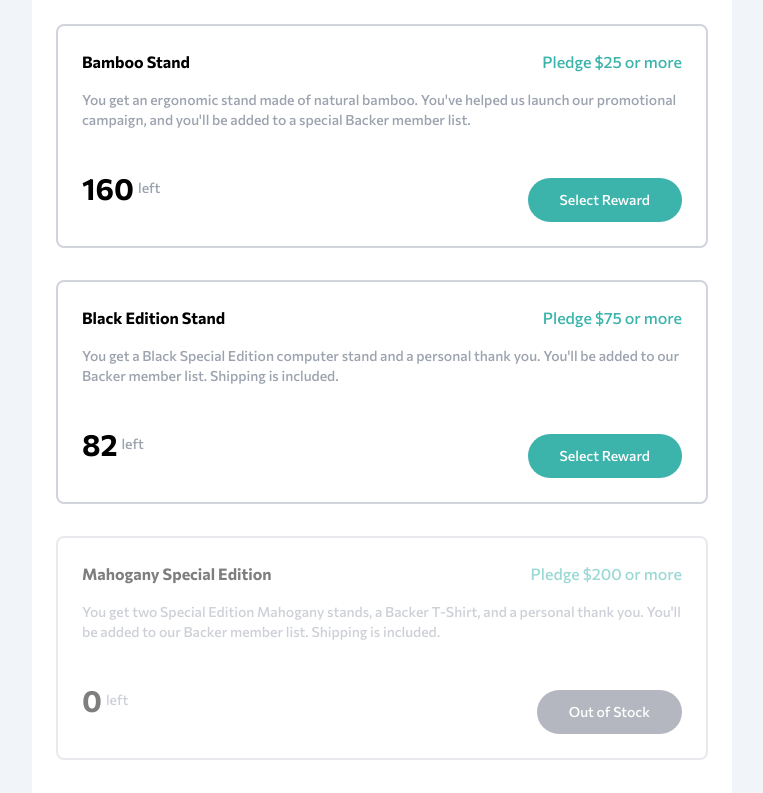
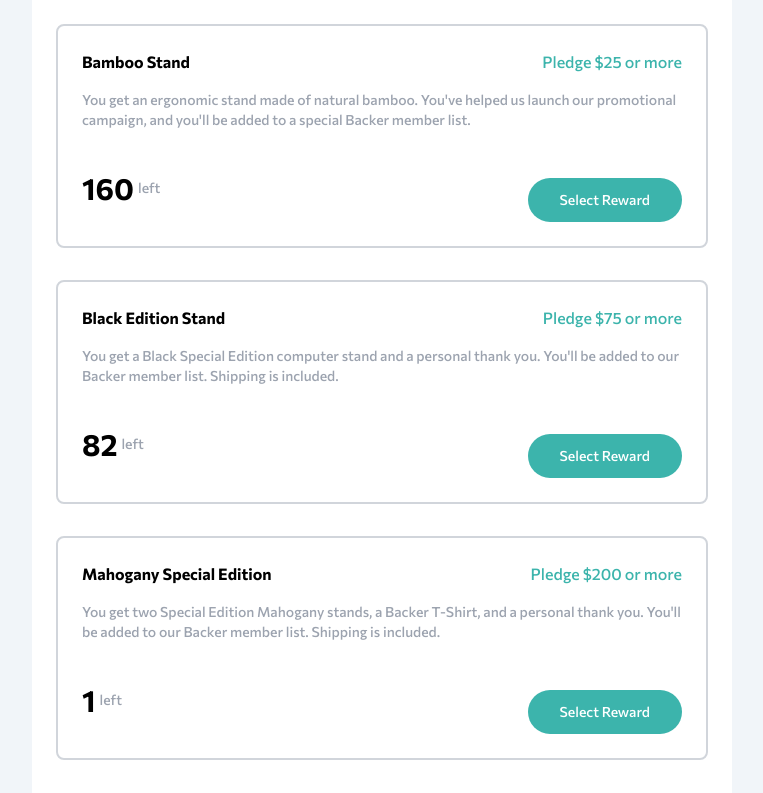
Before and after one commit to Darksied95/Crowding-produt-page, a React (Create React App) app: page / in a window 1280 px wide. Shown: the part 884-1677 px from the top of the page, without its empty margins (258-1021 px from the left). Built offline with nearby package versions, Linux system fonts and the light colour scheme.

Commit message:
finished product

```diff
--- a/src/components/main/Main.jsx
+++ b/src/components/main/Main.jsx
@@ -8,7 +8,7 @@
   let remainingAmount = {
     $25: 160,
     $75: 82,
-    $200: 0,
+    $200: 1,
   };
 
   const [amountInString, setAmountInString] = useState("89,900");
```
